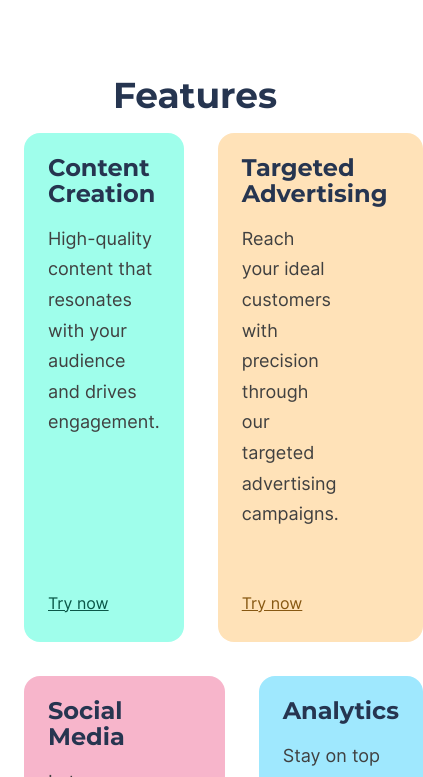
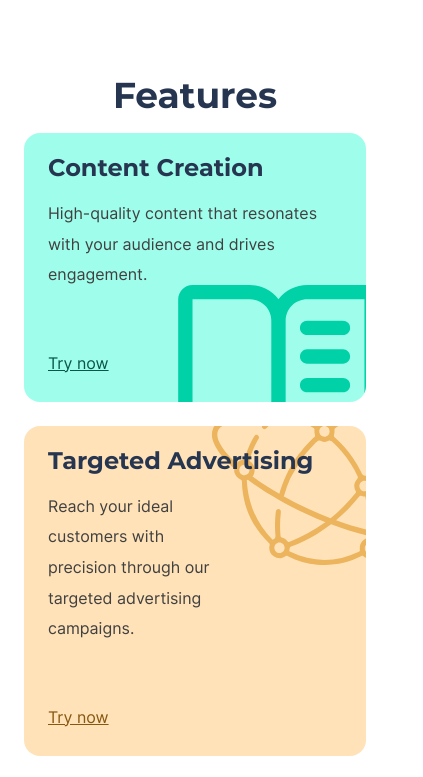
Before and after one commit to ElBrewster/brandy, a website built with Vite: page index.html in a window 390 px wide. Shown: the part 1845-2622 px from the top of the page, 423 px wide, since content can reach past the window. Built offline with nearby package versions, Linux system fonts and the light colour scheme; some packages are replaced by stand-ins of ours; files whose address does not match are found by name.

Commit message:
Add media query for cell view of responsive grid

```diff
--- a/index.html
+++ b/index.html
@@ -68,7 +68,7 @@
       <section class="section">
         <div class="container flow">
           <h2 class="heading-1 | text-center" id="features">Features</h2>
-          <div class="offset-grid feature-cards">
+          <div class="grid-cards">
 
             <div class="grid-cards__green-card">
               <div>
--- a/src/sass/components/_grid-cards.scss
+++ b/src/sass/components/_grid-cards.scss
@@ -4,10 +4,19 @@
     display: grid;
     font-size: $grid-card-text-size;
     gap: $grid-card-padding;
+    grid-template-columns: 1fr;
+    @include mq(medium) {
 
-    @media (max-width: 600px) {
-        grid-template-columns: repeat(auto-fit, minmax(min(250px, 100%), 1fr));
+        grid-template-columns: repeat(3, 1fr);
 
+        & > :nth-child(2),
+        & > :nth-child(3) {
+          grid-column: span 2;
+        }
+
+        p {
+          max-width: 32ch;
+        }
     }
 
     &__green-card {
```
